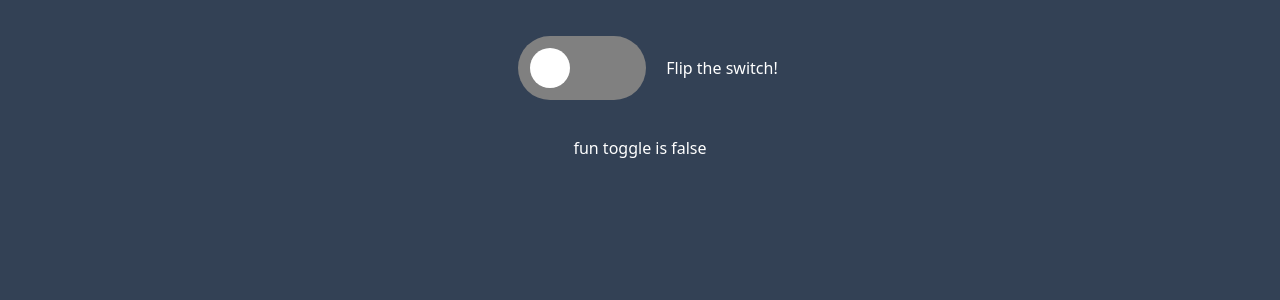
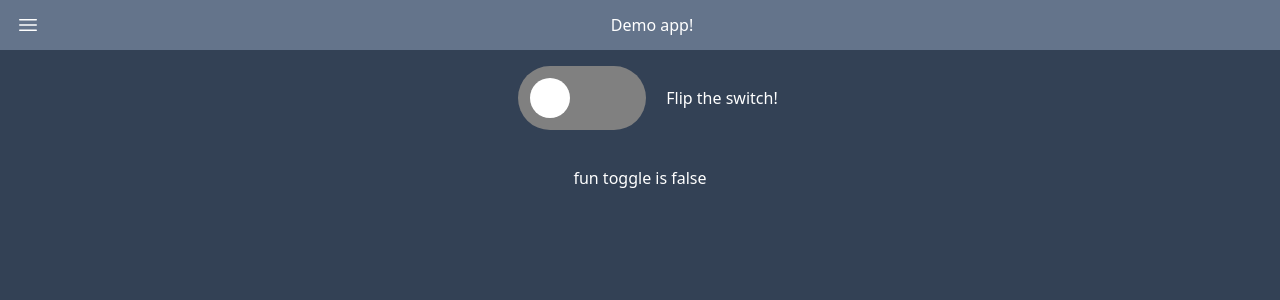
Before and after one commit to chuckdries/springs-and-stuff, a React (Vite) app: page / in a window 1280 px wide. Shown: the top 300 px of the page. Built offline with nearby package versions, Linux system fonts and the light colour scheme.

Commit message:
Add sidebar

```diff
--- a/src/App.tsx
+++ b/src/App.tsx
@@ -1,5 +1,6 @@
 import classNames from "classnames";
 import { useState } from "react";
+import { NavContainer } from "./NavContainer";
 import { Switch } from "./Switch";
 
 function App() {
@@ -8,14 +9,16 @@ function App() {
   return (
     <div
       className={classNames(
-        "h-screen p-5 flex flex-col gap-5 items-center",
+        "h-screen ",
         "bg-slate-700 text-white"
       )}
     >
-      <Switch isSelected={funToggle} onChange={setFunToggle}>
-        Flip the switch!
-      </Switch>
-      <p>fun toggle is {funToggle.toString()}</p>
+      <NavContainer>
+        <Switch isSelected={funToggle} onChange={setFunToggle}>
+          Flip the switch!
+        </Switch>
+        <p>fun toggle is {funToggle.toString()}</p>
+      </NavContainer>
     </div>
   );
 }
--- /dev/null
+++ b/src/NavContainer.tsx
@@ -0,0 +1,35 @@
+import { ReactNode, useState } from "react";
+
+interface NavContainerProps {
+  children: ReactNode;
+}
+export function NavContainer({ children }: NavContainerProps) {
+  const [sidebar, setSidebar] = useState(false);
+  return (
+    <div className="h-full flex flex-col">
+      <div className="h-[50px] bg-slate-500 flex items-center px-4">
+        <button type="button" onClick={() => setSidebar(!sidebar)}>
+          <svg
+            xmlns="http://www.w3.org/2000/svg"
+            fill="none"
+            viewBox="0 0 24 24"
+            strokeWidth={1.5}
+            stroke="currentColor"
+            className="w-6 h-6"
+          >
+            <path
+              strokeLinecap="round"
+              strokeLinejoin="round"
+              d="M3.75 6.75h16.5M3.75 12h16.5m-16.5 5.25h16.5"
+            />
+          </svg>
+        </button>
+        <h1 className="flex-auto text-center">Demo app!</h1>
+      </div>
+      <div className="flex-auto flex">
+      {sidebar && <div className="w-[300px] h-full bg-slate-600 p-2">sidebar</div>}
+      <div className="flex-auto flex flex-col gap-5 items-center">{children}</div>
+      </div>
+    </div>
+  );
+}
```
